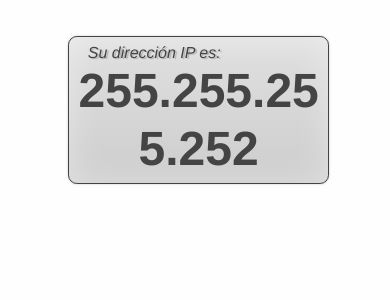
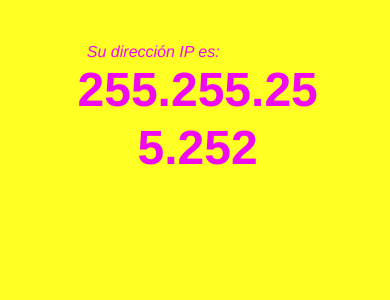
Before and after one commit to cole/ip-address.ws, a PHP site: page /tests/router_quick_test.php in a window 390 px wide. Shown: the top 300 px of the page. Run offline with PHP 8.4, Linux system fonts and the light colour scheme; style sheets or scripts are compiled from the project's sources.

Commit message:
Style refresh

```diff
--- a/css/colors.less
+++ b/css/colors.less
@@ -2,14 +2,8 @@
  * Defines colors used
  */
 
-/* #444 looks better than black: twitter.com/H_FJ/statuses/11800719859 */
-@main-color: #444;
-@body-background-color: #FEFEFE;
-
-@text-shadow-color: rgba(0,0,0,0.2);
-@inset-shadow-color: rgba(255,255,255,0.4);
-@gradient-start-color: #E0E0E0;
-@gradient-end-color: #CDCDCD;
+@main-color: rgb(240, 10, 240);
+@body-background-color: rgb(255, 255, 35);
 
 
 /* Selection */
--- a/css/media.less
+++ b/css/media.less
@@ -34,10 +34,10 @@
 
   }
 
-  .data { font-size: 6em;
+  .data {
+    font-size: 6em;
     line-height: 1.2;
     .right-column(5,5);
-
   }
 
   .box { .top-level(2,5); }
@@ -77,27 +77,17 @@
 consider this: www.cloudfour.com/css-media-query-for-mobile-is-fools-gold/ */
 @media screen and (max-device-width: 480px) {
 
-  body {
-    background-color: @gradient-start-color;
-  }
-
   #page {
     margin: 0;
     padding: 0;
     max-width: 320px;
-
   }
 
-  .box { width: 100%;
+  .box {
+    width: 100%;
     height: 100%;
     margin: 0;
     padding-top: 1em;
-    border: none;
-    background: transparent;
-    background-image: none;
-    .rounded-corners(0);
-    .box-shadow(0, 0, 0, @text-shadow-color);
-
     padding: (7 * @1px) (3 * @1px);
   }
 
@@ -107,11 +97,10 @@ consider this: www.cloudfour.com/css-media-query-for-mobile-is-fools-gold/ */
     width: 100%;
   }
 
-  .data { font-size: 1.8em;
+  .data {
+    font-size: 1.8em;
     line-height: 1.1;
     width: 100%;
-
   }
 
-
 }
--- a/css/site.less
+++ b/css/site.less
@@ -9,11 +9,6 @@ body {
   .top-level(2,5);
   margin-top: (100 * @1px);
   padding: (10 * @1px) (5 * @1px);
-  background-color: @body-background-color;
-  .gradient-background(@gradient-start-color, @gradient-end-color);
-  border: (2 * @1px) solid @main-color;
-  .rounded-corners(10 * @1px);
-  .box-shadow-with-inset(0, 0, (3 * @1px), @text-shadow-color, (1 * @1px), (1 * @1px), (40 * @1px), @inset-shadow-color);
 }
 
 .preamble {
--- a/css/text.less
+++ b/css/text.less
@@ -1,15 +1,14 @@
 /* set your base font here, to apply evenly */
 
 body, select, input, textarea {
-  font-family: 'Helvetica Neue',Helvetica,Verdana,Arial,sans-serif;
+  font-family: "Avenir Next",Avenir,'Helvetica Neue',Helvetica,Verdana,Arial,sans-serif;
 }
 
 .preamble {
   font-size: 1.25em;
   line-height: 1.2;
   font-style: italic;
-  font-weight: lighter;
-  text-shadow: @text-shadow-color (2 * @1px) @1px @1px;
+  font-weight: normal;
 }
 
 .data {
```
Also changed, not shown: style.css.
